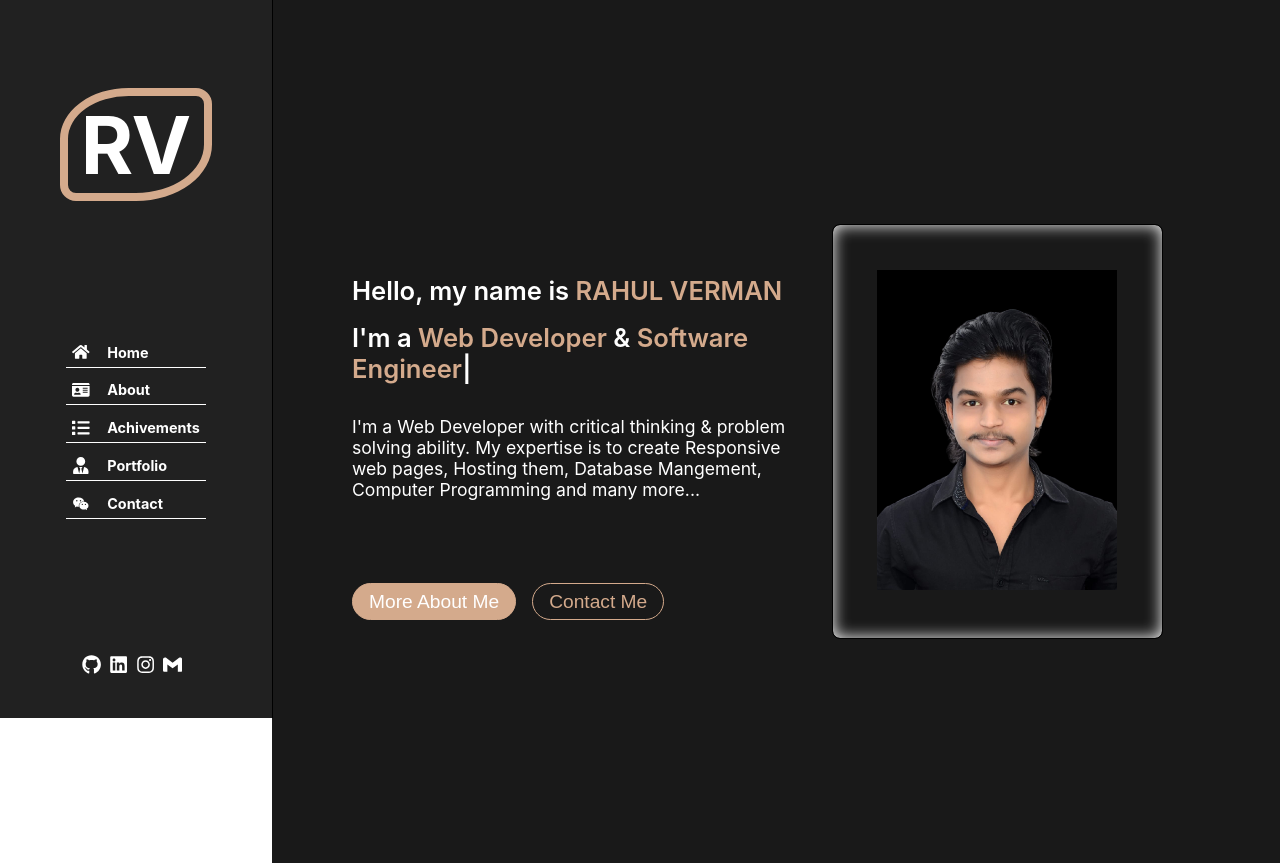
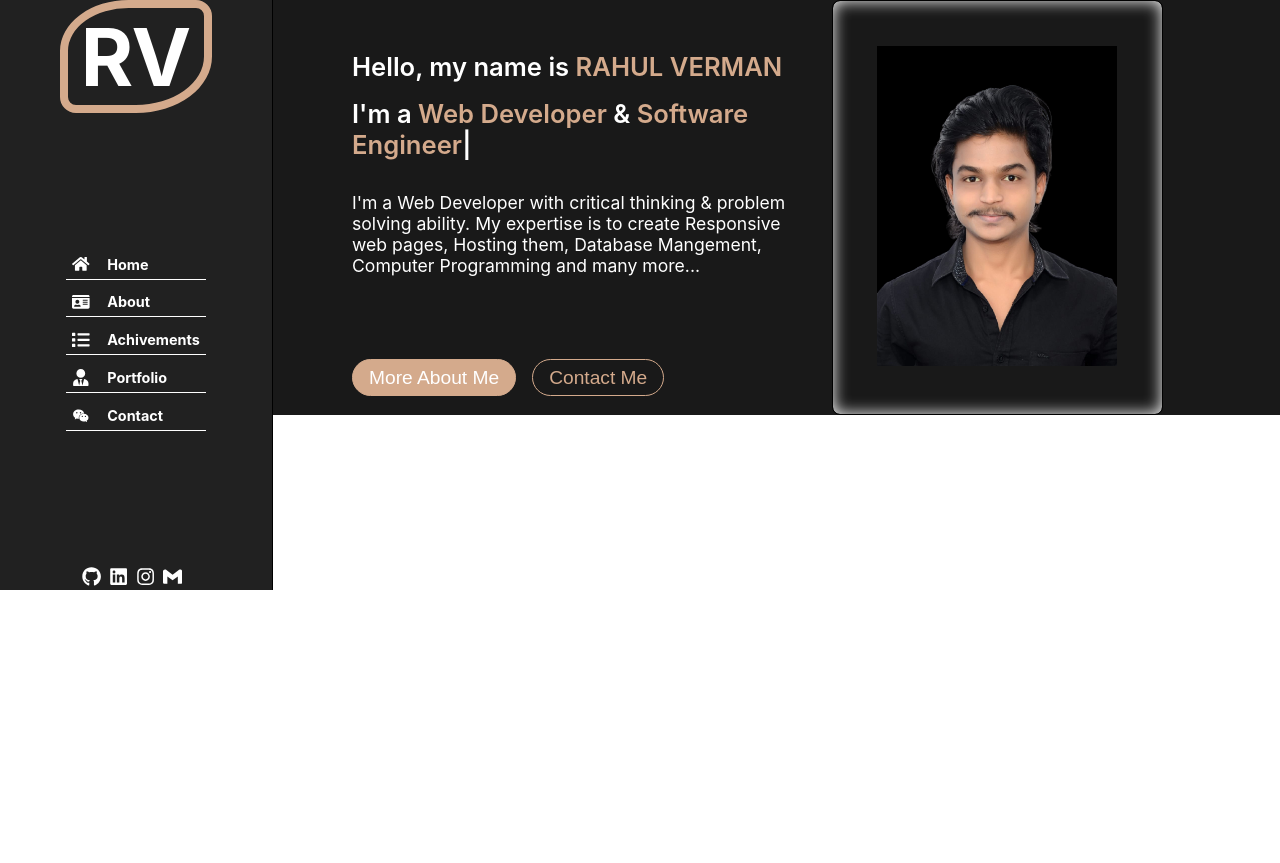
Before and after one commit to rahulverman121/rahul-verman-Portfolio, a React (Create React App) app: page / in a window 1280 px wide. After the commit the page ends 800 px from the top, so only its background shows below. Built offline with nearby package versions, Linux system fonts and the light colour scheme.

Commit message:
Add files via upload

```diff
--- a/src/components/Home.css
+++ b/src/components/Home.css
@@ -1,11 +1,12 @@
 #home {
     background: rgba(0,0,0,0.9);
     color: #fff;
-    height : 31.89rem ;
+
     height: 100% ;
-    padding :  7rem 5rem ;
+    padding : 0 5rem ;
     display: flex;
     flex-direction: row-reverse;
+    justify-content: center;
     align-items: center;
     font-size: 1.1rem ;
 }
--- a/src/components/Menu.css
+++ b/src/components/Menu.css
@@ -1,8 +1,8 @@
 #menu {
 
-    padding: 5.5rem 0 2.5rem 0;
+
     width : 17rem;
-
+    height : 100% ;
     background : rgba(0,0,0,0.87);
     font-weight: 700;
     color : #fff ;
@@ -10,7 +10,6 @@
     flex-direction: column;
     align-items:center;
     justify-content: center;
-    position: sticky;
     border-right: 1px double #000;
 }
 .logo {
```
